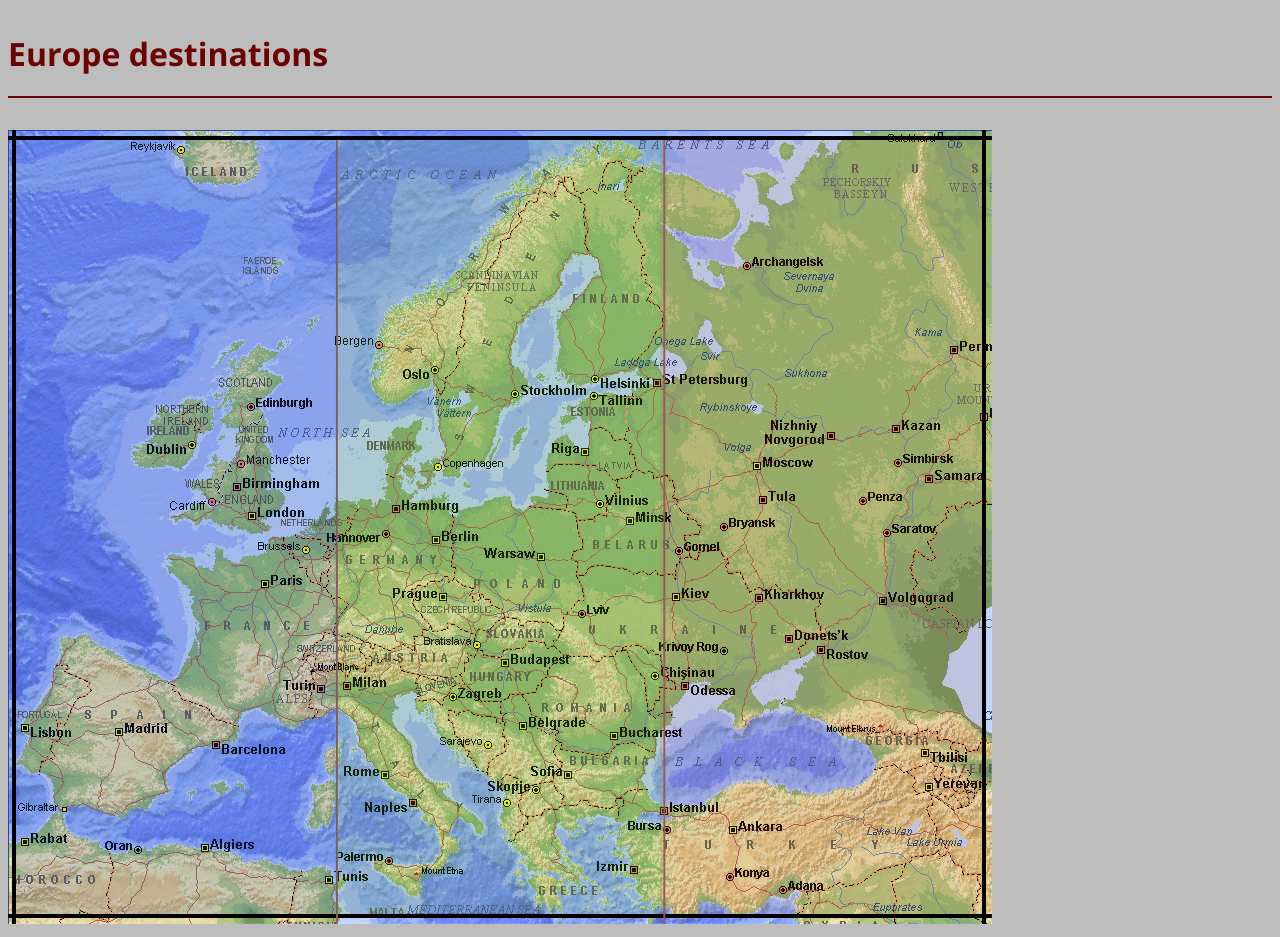
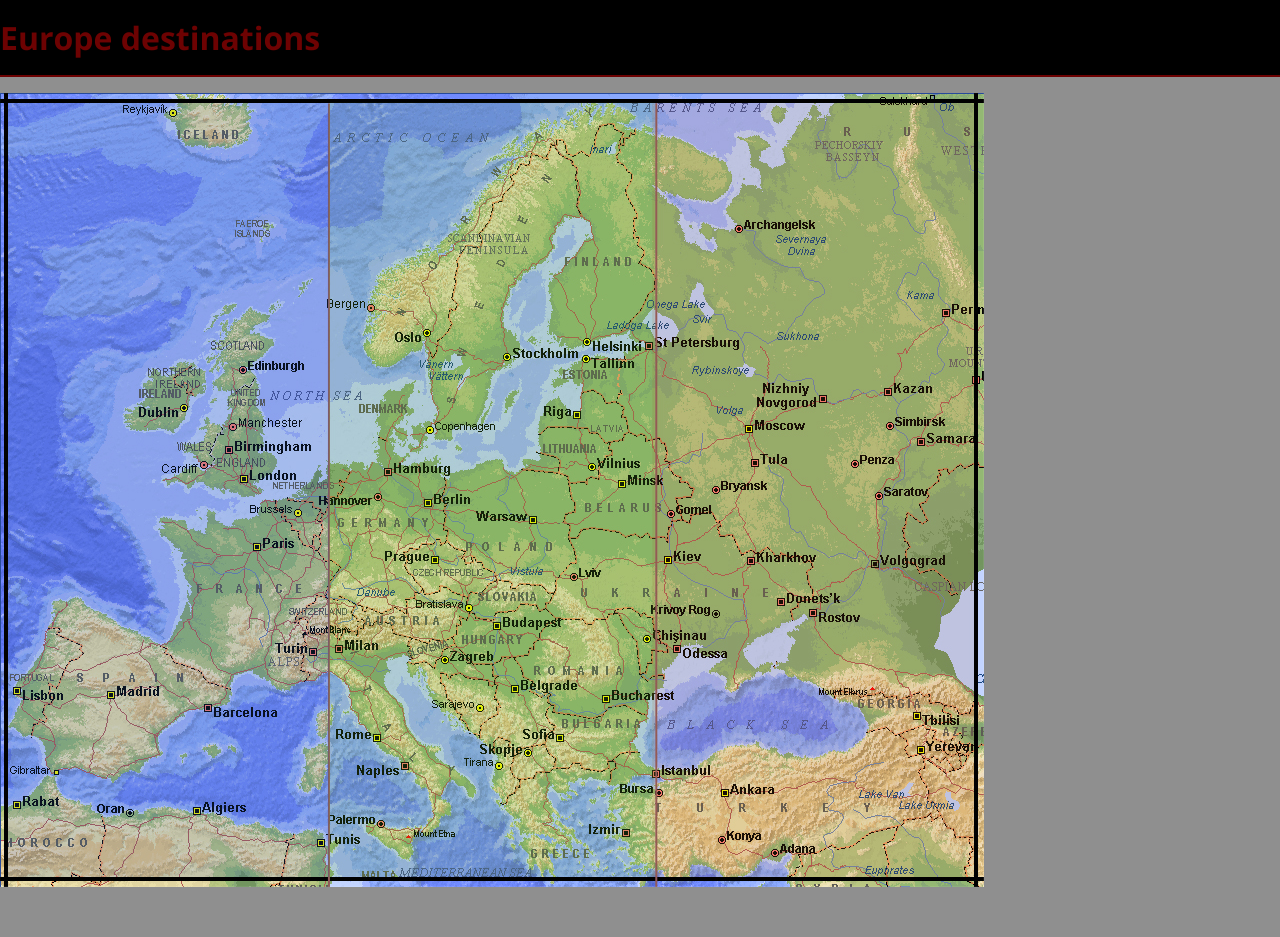
Before and after one commit to miminum/europe-site, a plain HTML site: page index.html in a window 1280 px wide. After the commit the page ends 892 px from the top, so only its background shows below. Drawn offline with nearby package versions, Linux system fonts and the light colour scheme.

Commit message:
changed a style or something

```diff
--- a/assets/main.css
+++ b/assets/main.css
@@ -1,14 +1,19 @@
 body {
-  background: #bdbdbd;
+  background: #8F8F8F;
   font-family: 'Open Sans', sans-serif;
+  padding: 0;
+  margin: 0;
 }
 header {
+  background: black;
   border-bottom: 2px solid #6D0202;
-  margin: 2em 0;
+  margin: 0 0 1em 0;
+  padding: 1em 0;
 }
 h1 {
   text-align: left;
   color: #6D0202;
+  margin: 0;
 }
 
 
```
